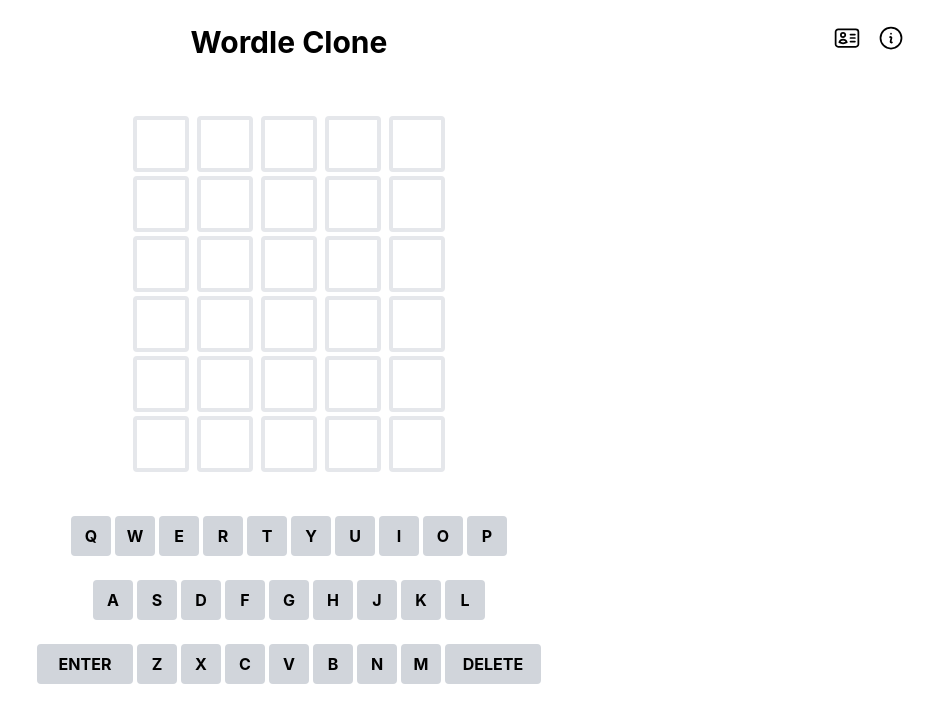
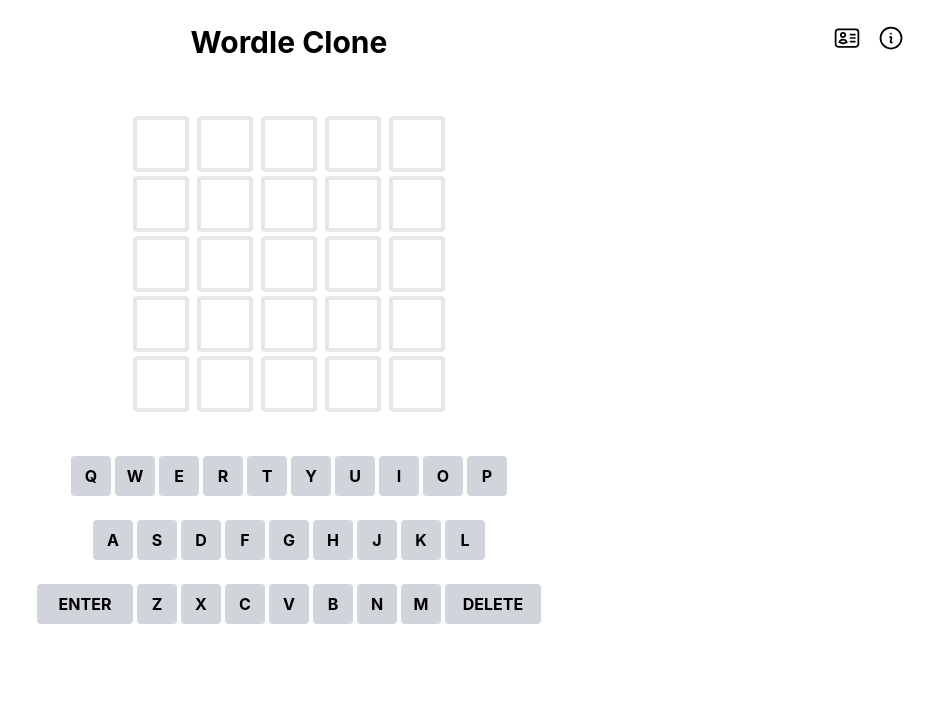
Before and after one commit to Ollynov/wrdle, a React (Create React App) app: page / in a window 1280 px wide. Shown: the top 722 px of the page, without its empty margins (351-1280 px from the left). Built offline with nearby package versions, Linux system fonts and the light colour scheme; the HTML template or start-up script is replaced by a standard one.

Commit message:
allowing type on each line

```diff
--- a/package.json
+++ b/package.json
@@ -10,9 +10,8 @@
     "react": "^18.2.0",
     "react-confetti": "^6.1.0",
     "react-dom": "^18.2.0",
-    "react-scripts": "5.0.1",
-    "react-toastify": "^9.1.2",
-    "web-vitals": "^2.1.4"
+    "react-scripts": "^5.0.1",
+    "react-toastify": "^9.1.2"
   },
   "scripts": {
     "start": "react-scripts start",
--- a/src/App.js
+++ b/src/App.js
@@ -12,6 +12,7 @@ import Confetti from "react-confetti";
 function App() {
   const [currentGuess, setCurrentGuess] = useState("");
   const [isGameOver, setGameOver] = useState(false);
+  const [allGuesses, setGuesses] = useState([]);
 
   const onType = (e) => {
     console.log("ok got value: ", e);
@@ -39,6 +40,8 @@ function App() {
       setGameOver(true);
       // do some confetti here
     } else {
+      setGuesses([...allGuesses, currentGuess]);
+      setCurrentGuess("");
       // set the guess, and move onto the next row
     }
   };
@@ -54,7 +57,7 @@ function App() {
   return (
     <div className="App">
       <Navbar />
-      <Display guess={currentGuess} />
+      <Display guess={currentGuess} allGuesses={allGuesses} />
       <Keyboard onType={onType} onDelete={onDelete} onEnter={onEnter} />
       {isGameOver && (
         <>
--- a/src/components/mainDisplay/ActiveRow.js
+++ b/src/components/mainDisplay/ActiveRow.js
@@ -10,7 +10,7 @@ export const ActiveRow = ({ guess, className = "" }) => {
         <Cell key={i} value={letter} />
       ))}
       {wordsLeft.map((_, i) => (
-        <Cell key={i} />
+        <Cell key={i + guess.length} />
       ))}
     </div>
   );
--- a/src/components/mainDisplay/Display.js
+++ b/src/components/mainDisplay/Display.js
@@ -1,20 +1,18 @@
-import { useEffect } from "react";
 import { NUM_OF_ATTEMPTS } from "./../../data/constants";
-import { SingleRow } from "./SingleRow";
+import { SingleGuessedRow, SingleEmptyRow } from "./SingleRow";
 import { ActiveRow } from "./ActiveRow";
 
-export const Display = ({ guess }) => {
-  const standardRows = Array.from(Array(NUM_OF_ATTEMPTS));
-
-  useEffect(() => {
-    console.log("ok current guess: ", guess);
-  }, [guess]);
+export const Display = ({ guess, allGuesses }) => {
+  const emptyRows = Array.from(Array(NUM_OF_ATTEMPTS - allGuesses.length - 1));
 
   return (
     <div className="mt-8">
-      <ActiveRow guess={guess} />
-      {standardRows.map((_, i) => (
-        <SingleRow key={i} />
+      {allGuesses.map((word, i) => (
+        <SingleGuessedRow word={word} key={i} />
+      ))}
+      {allGuesses.length < NUM_OF_ATTEMPTS && <ActiveRow guess={guess} />}
+      {emptyRows.map((_, i) => (
+        <SingleEmptyRow key={i} />
       ))}
     </div>
   );
--- a/src/components/mainDisplay/SingleRow.js
+++ b/src/components/mainDisplay/SingleRow.js
@@ -1,17 +1,44 @@
+import { WORD_SIZE } from "../../data/constants";
+
 export const Cell = ({ value }) => {
   return (
-    <div className="w-14 h-14 border-solid border-4 flex items-center justify-center mx-1 text-4xl   rounded">
+    <div className="w-14 h-14 border-solid border-4 flex items-center justify-center mx-1 text-4xl rounded">
       <div className="letter-container">{value}</div>
     </div>
   );
 };
 
-export const SingleRow = () => {
-  const allCells = Array.from(Array(5));
+const CellFilled = ({ value, letterPosition }) => {
+  return (
+    <div
+      className={`w-14 h-14 border-solid border-4 flex items-center justify-center mx-1 text-4xl rounded ${
+        letterPosition === "wrong position" ? "bg-gray-200" : "bg-green-100"
+      }`}
+    >
+      <div className="letter-container">{value}</div>
+    </div>
+  );
+};
+
+export const SingleGuessedRow = ({ word }) => {
+  const allCells = word ? word.split("") : Array.from(Array(WORD_SIZE));
 
   return (
     <div className="mb-1 flex justify-center">
-      {allCells.map((_, i) => (
+      {allCells.map((letter, i) => (
+        // status as truthy means that it's a correct letter guess, either in word or in the word+correct position
+        <CellFilled key={i} value={letter} letterPosition={""} />
+      ))}
+    </div>
+  );
+};
+
+export const SingleEmptyRow = () => {
+  const allCells = Array.from(Array(WORD_SIZE));
+
+  return (
+    <div className="mb-1 flex justify-center">
+      {allCells.map((letter, i) => (
         <Cell key={i} />
       ))}
     </div>
--- a/src/index.js
+++ b/src/index.js
@@ -2,16 +2,10 @@ import React from "react";
 import ReactDOM from "react-dom/client";
 import "./index.css";
 import App from "./App";
-import reportWebVitals from "./reportWebVitals";
 
 const root = ReactDOM.createRoot(document.getElementById("root"));
 root.render(
-  <React.StrictMode>
-    <App />
-  </React.StrictMode>
+  // <React.StrictMode>
+  <App />
+  // </React.StrictMode>
 );
-
-// If you want to start measuring performance in your app, pass a function
-// to log results (for example: reportWebVitals(console.log))
-// or send to an analytics endpoint. Learn more: https://bit.ly/CRA-vitals
-reportWebVitals();
--- a/src/reportWebVitals.js
+++ /dev/null
@@ -1,13 +0,0 @@
-const reportWebVitals = (onPerfEntry) => {
-  if (onPerfEntry && onPerfEntry instanceof Function) {
-    import("web-vitals").then(({ getCLS, getFID, getFCP, getLCP, getTTFB }) => {
-      getCLS(onPerfEntry);
-      getFID(onPerfEntry);
-      getFCP(onPerfEntry);
-      getLCP(onPerfEntry);
-      getTTFB(onPerfEntry);
-    });
-  }
-};
-
-export default reportWebVitals;
```
Also changed, not shown: 1 other file (tests, documents, lock files or other folders).
